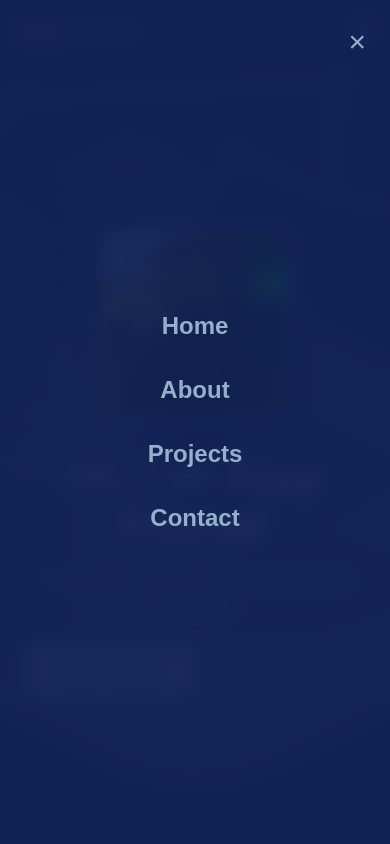
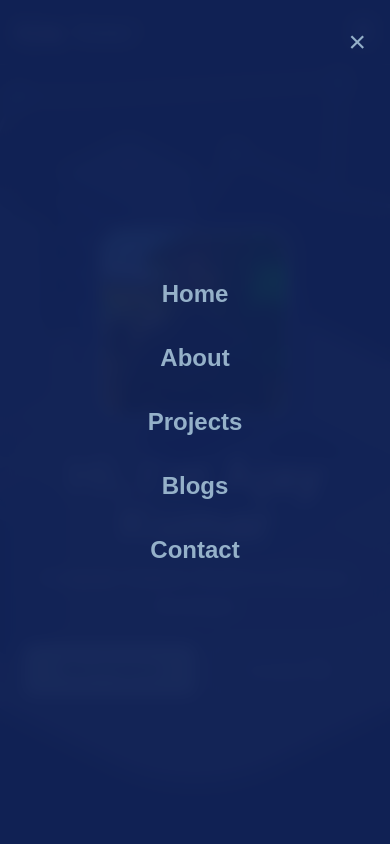
Before and after one commit to Rajaykumar12/Portfolio_webiste, a React (Vite) app: page / in a window 390 px wide. Both pictures are taken after a click on the button "Toggle menu". Shown: the top 844 px of the page. Built offline with nearby package versions, Linux system fonts and the light colour scheme.

Commit message:
Modified MobileMenu

```diff
--- a/src/components/MobileMenu.jsx
+++ b/src/components/MobileMenu.jsx
@@ -45,6 +45,16 @@ export const MobileMenu = ({ menuOpen, setMenuOpen }) => {
                 Projects
             </a>
             <a
+                href="#blog"
+                onClick={()=> setMenuOpen(false)}
+                className={`text-2xl font-semibold text-[#95B1C9] my-4
+                           transform transition-all duration-300
+                           hover:text-[#F5E6EB] hover:-translate-y-1
+                           ${menuOpen ? "opacity-100 translate-y-0" : "opacity-0 translate-y-5"}`}
+            >
+                Blogs
+            </a>
+            <a
                 href="#contacts"
                 onClick={()=> setMenuOpen(false)}
                 className={`text-2xl font-semibold text-[#95B1C9] my-4
--- a/src/components/sections/Blog.jsx
+++ b/src/components/sections/Blog.jsx
@@ -165,16 +165,15 @@ export const Blog = () => {
         document.body.style.overflow = 'unset'
     }
 
-    // Function to get dynamic grid classes based on number of posts
     const getGridClasses = (postCount) => {
         if (postCount === 1) {
-            return "grid grid-cols-1 gap-8 max-w-4xl mx-auto" // Single blog takes full width (but constrained)
+            return "grid grid-cols-1 gap-8 max-w-4xl mx-auto"
         } else {
-            return "grid grid-cols-1 md:grid-cols-2 gap-8" // 2 blogs per row on medium+ screens
+            return "grid grid-cols-1 md:grid-cols-2 gap-8"
+
         }
     }
 
-    // Function to get individual post classes based on number of posts
     const getPostClasses = (postCount) => {
         if (postCount === 1) {
             return "bg-[#F5E6EB]/5 border border-[#95B1C9]/20 rounded-lg overflow-hidden transition-all duration-300 hover:border-[#95B1C9] hover:bg-[#F5E6EB]/10 cursor-pointer group"
@@ -280,7 +279,6 @@ export const Blog = () => {
                     </div>
                 </RevealOnScroll>
 
-                {/* Dynamic grid based on number of posts */}
                 <div className={getGridClasses(filteredPosts.length)}>
                     {filteredPosts.map((post, index) => (
                         <RevealOnScroll key={post.id}>
```
